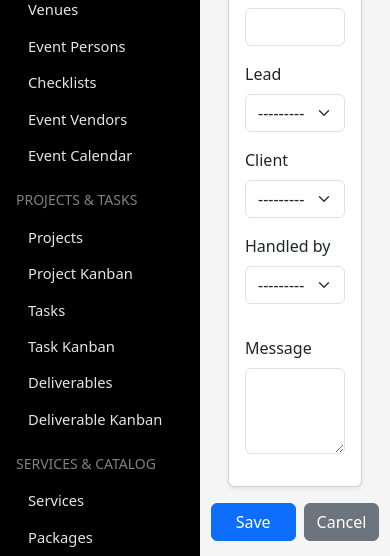
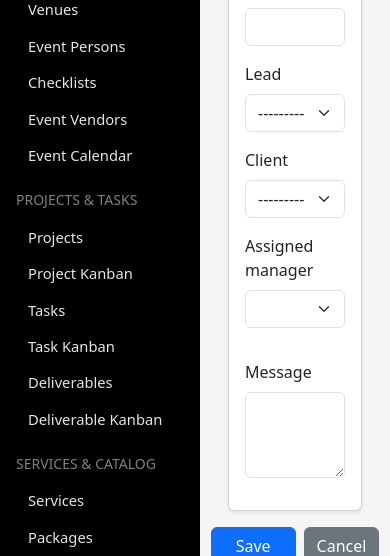
Before and after one commit to shahinshabab/oceanclouds-crm, a Django app: page /crm/inquiries/new/ in a window 390 px wide. Shown: the part 760-1316 px from the top of the page. Run offline with Django 5.2, Linux system fonts and the light colour scheme; the visitor is signed in with stand-in values (Sample User, id 1); data comes from the database, SQL or seed files in the repository; data that the repository does not hold is empty.

Commit message:
cleared the inquiry issue

```diff
--- a/crm/forms.py
+++ b/crm/forms.py
@@ -1,7 +1,9 @@
 from django import forms
 
 from .models import Client, Contact, Lead, Inquiry, ClientReview
+from django.contrib.auth import get_user_model
 
+from common.roles import ROLE_MANAGER
 
 class BootstrapModelForm(forms.ModelForm):
     """
@@ -110,8 +112,6 @@ class LeadForm(BootstrapModelForm):
                 }
             ),
         }
-
-
 class InquiryForm(BootstrapModelForm):
     class Meta:
         model = Inquiry
@@ -136,6 +136,26 @@ class InquiryForm(BootstrapModelForm):
             "message": forms.Textarea(attrs={"rows": 3}),
         }
 
+    def __init__(self, *args, **kwargs):
+        super().__init__(*args, **kwargs)
+
+        User = get_user_model()
+
+        # Queryset = all active managers
+        managers_qs = User.objects.filter(
+            groups__name=ROLE_MANAGER,
+            is_active=True,
+        ).order_by("first_name", "last_name", "id")
+
+        self.fields["handled_by"].queryset = managers_qs
+        self.fields["handled_by"].label = "Assigned manager"
+        self.fields["handled_by"].empty_label = None  # remove "---------" option
+
+        # For NEW inquiries: default to first manager
+        if not self.instance.pk and managers_qs.exists():
+            if not (self.initial.get("handled_by") or self.instance.handled_by_id):
+                self.initial["handled_by"] = managers_qs.first().pk
+
 class ClientReviewForm(BootstrapModelForm):
     class Meta:
         model = ClientReview
--- a/crm/views.py
+++ b/crm/views.py
@@ -404,12 +404,10 @@ class InquiryCreateView(StaffAllMixin, CreateView):
     success_url = reverse_lazy("crm:inquiry_list")
 
     def form_valid(self, form):
-        # Default responsible user = current user if empty
-        if not form.instance.handled_by:
-            form.instance.handled_by = self.request.user
+        # DO NOT set handled_by to current user anymore.
+        # It must always be one of the managers from the form.
 
-        # Owned mixin: if Inquiry also uses Owned (via TimeStamped, Owned),
-        # you can also set owner here similarly:
+        # Set owner if Inquiry uses Owned
         if hasattr(form.instance, "owner") and not form.instance.owner_id:
             form.instance.owner = self.request.user
 
--- a/ui/templates/crm/inquiry_form.html
+++ b/ui/templates/crm/inquiry_form.html
@@ -126,9 +126,8 @@
           </div>
         </div>
 
-        <!-- Row 4: Handled by -->
+        {# Row 4: Handled by / Assigned manager #}
         <div class="row">
-          {% if is_admin or is_manager %}
           <div class="col-md-4 mb-3">
             <label class="form-label">
               {{ form.handled_by.label }}
@@ -141,20 +140,6 @@
           <div class="col-md-8 mb-3">
             <!-- empty / future use -->
           </div>
-          {% else %}
-            {# Employee: show read-only info, let view logic set/keep handled_by #}
-            <div class="col-md-4 mb-3">
-              <div class="text-muted small text-uppercase d-block mb-1">
-                Handled By
-              </div>
-              <div class="fw-semibold">
-                {{ request.user.get_full_name|default:request.user.username }}
-              </div>
-            </div>
-            <div class="col-md-8 mb-3">
-              <!-- empty / future use -->
-            </div>
-          {% endif %}
         </div>
 
         <!-- Row 5: Message full width -->
```
Lines whose indentation alone changed are shown as unchanged.
